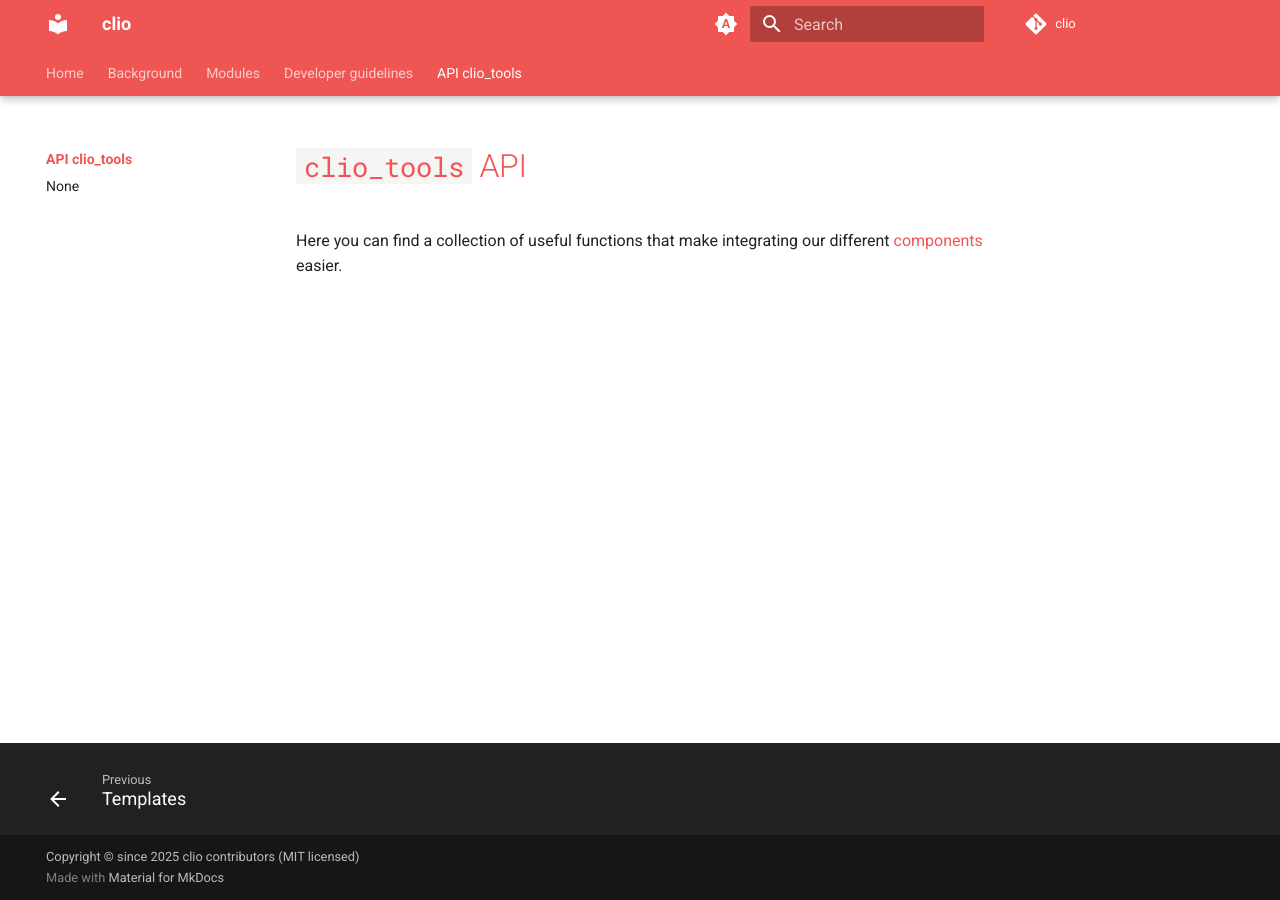
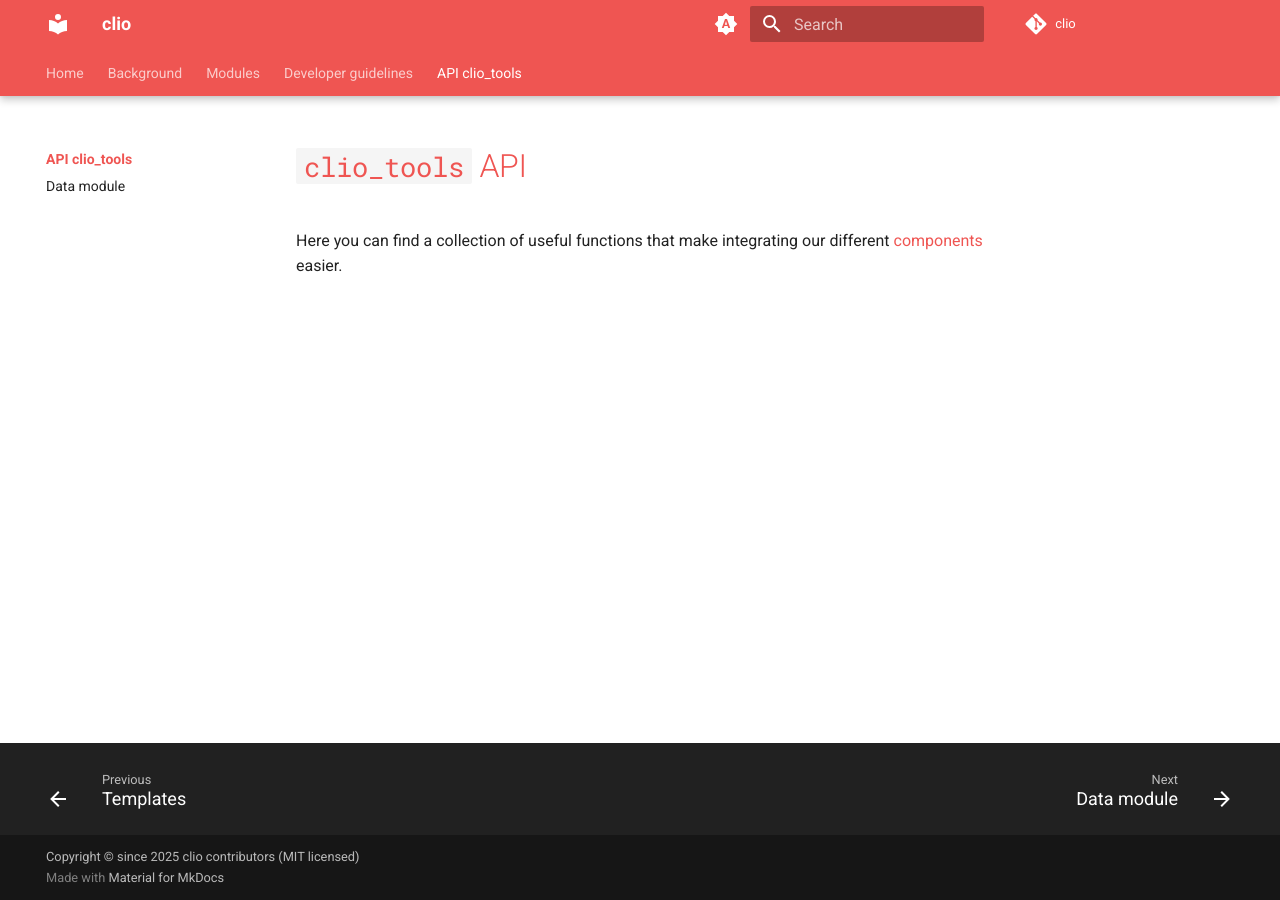
Before and after one commit to calliope-project/clio, an MkDocs documentation site: the page built from docs/clio_tools_API/index.md, in a window 1280 px wide. Built offline with MkDocs 1.6.1 and Material for MkDocs 9.7.7, drawn with Linux system fonts in a browser that asks for light colours; comment, search, counter and statistics services are not loaded.

Commit message:
Fix misspelling of file

```diff
--- a/mkdocs.yaml
+++ b/mkdocs.yaml
@@ -105,6 +105,6 @@ nav:
     - Developer_guidelines/templates.md
   - API clio_tools:
     - clio_tools_API/index.md
-    - clio_tools_API/data_modules.md
+    - clio_tools_API/data_module.md
 
 copyright: Copyright &copy; since 2025 <a href="https://github.com/calliope-project/clio/blob/main/AUTHORS">clio contributors</a> (MIT licensed)
```
